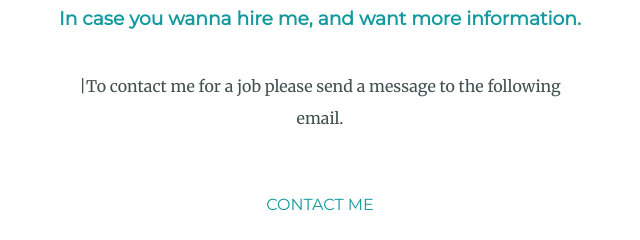
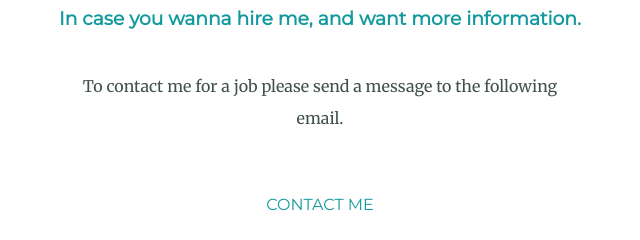
Before and after one commit to HangKuyr/cv, a plain HTML site: page index.html in a window 1280 px wide. Shown: the part 2146-2386 px from the top of the page, 320-960 px from the left. Drawn offline with Linux system fonts and the light colour scheme.

Commit message:
Update index.html

```diff
--- a/index.html
+++ b/index.html
@@ -40,7 +40,7 @@
       <div class="contact-me">
         <h2>Get In Touch</h2>
         <h3>In case you wanna hire me, and want more information.</h3>
-        <p class="contact-message">|To contact me for a job please send a message to the following email.</p>
+        <p class="contact-message">To contact me for a job please send a message to the following email.</p>
         <a class="btn" href="mailto:name@email.com">CONTACT ME</a>
       </div>
     </div>
```
